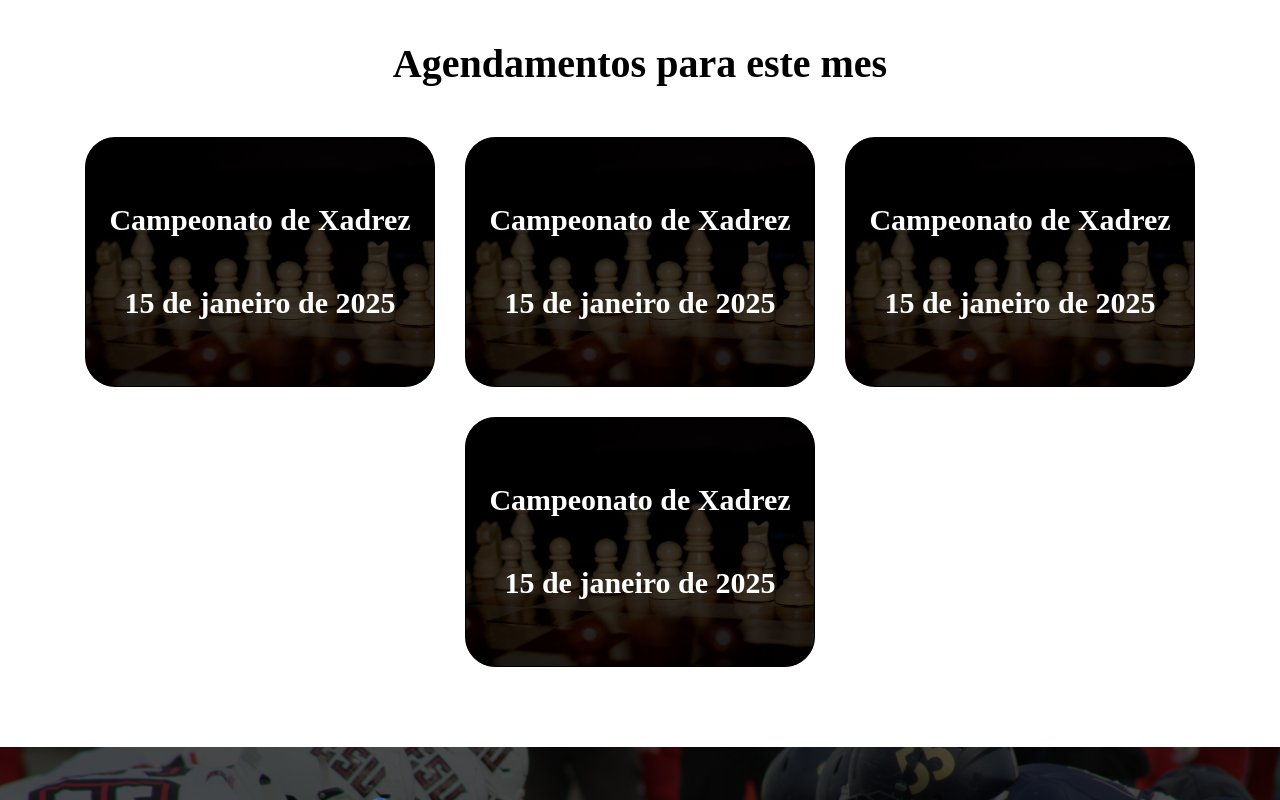
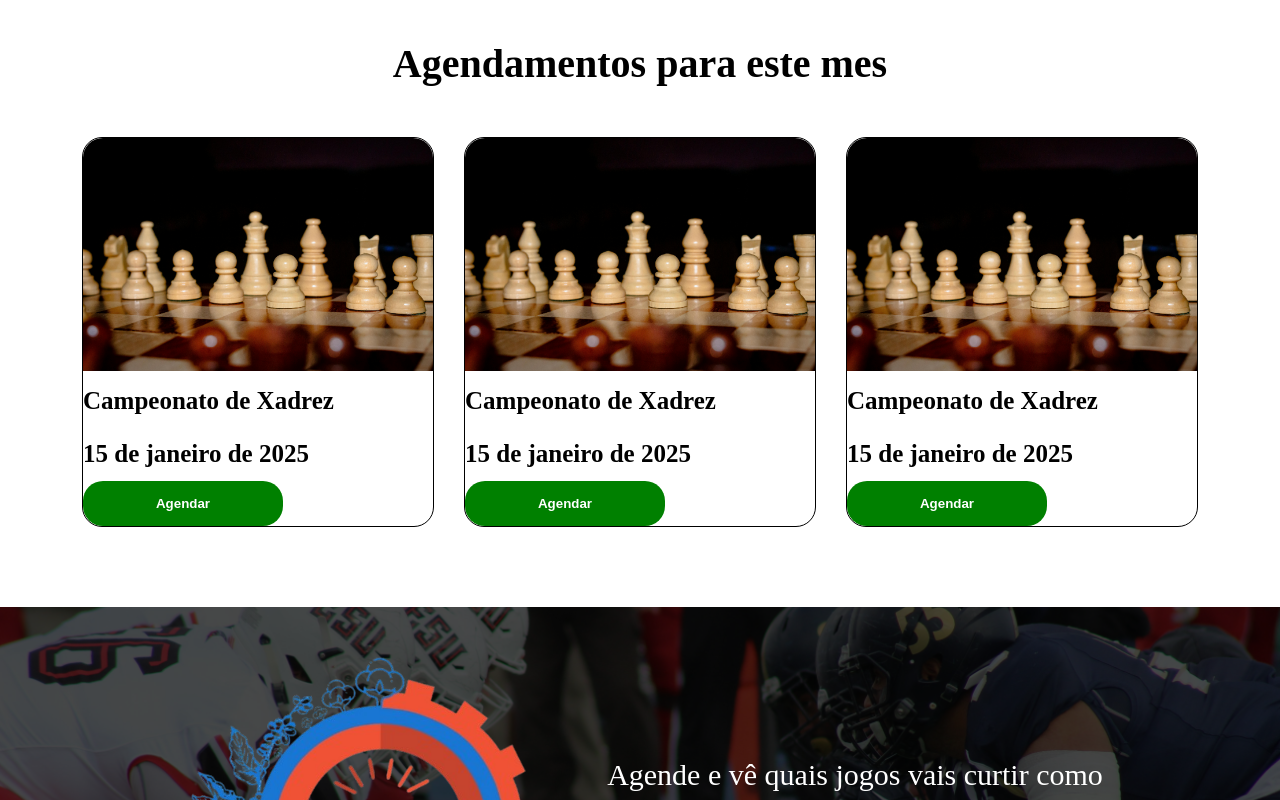
Before and after one commit to ManuelPiresLuis01/VictorSport, a React (Vite) app: page / in a window 1280 px wide. Shown: the part 680-1480 px from the top of the page. Built offline with nearby package versions, Linux system fonts and the light colour scheme.

Commit message:
criacao do card de agendar

```diff
--- a/src/assets/components/cardsInformation/cardsInformation.css
+++ b/src/assets/components/cardsInformation/cardsInformation.css
@@ -57,36 +57,21 @@ span {
     margin-bottom: 0;
 }
 
-.agendamento p{
-    font-size: 30px;
-    color: white;
+
+.agendamento {
+    border: 1px solid black;
+    border-radius: 20px;
+}
+
+
+.agendamento img {
+    width: 350px;
+    border-top-right-radius: 20px;
+    border-top-left-radius: 20px;
+}
+
+.agendamento p {
+    font-size: 25px;
+    color: black;
     font-weight: bold;
 }
-
-.agendamento {
-    background: url(../../images/xadrez.jpg);
-    background-size: cover;
-    background-position: center;
-    background-blend-mode: color;
-    background-color: #000000c5;
-    cursor: pointer;
-    border: 1px solid black;
-    border-radius: 30px;
-    width: 350px;
-    height: 250px;
-    display: flex;
-    flex-direction: column;
-    align-items: center;
-    justify-content: center;
-    transition: 1s;
-}
-
-.agendamento:hover{
-    background-color: #00000093;
-    background: url(../../images/xadrez.jpg);
-    background-size: cover;
-}
-
-.title {
-    margin-bottom: 30px;
-}
--- a/src/assets/components/cardsInformation/cardsInformation.jsx
+++ b/src/assets/components/cardsInformation/cardsInformation.jsx
@@ -1,7 +1,8 @@
 import "./cardsInformation.css"
 import star from "../../images/Star1.png"
+import { ButtonAgendar } from "../button/button"
 
-function Cards(p){
+function Cards(p) {
     return (
         <div className="cards">
             <div className="card">
@@ -35,13 +36,21 @@ function Cards(p){
     )
 }*/
 
-function CardAgendamento(p){
+function CardAgendamento(p) {
     return (
         <div className="agendamento">
+            <div className="inforCard">
+                <img src={p.img} />
                 <p className="title">{p.title}</p>
                 <p className="date">{p.date}</p>
+                < ButtonAgendar
+                    path="/login"
+                    nome="Agendar"
+                />
+            </div>
+
         </div>
     )
 }
 
-export {Cards, /*,Card*/ CardAgendamento}
+export { Cards, /*,Card*/ CardAgendamento }
--- a/src/assets/pages/index/Index.jsx
+++ b/src/assets/pages/index/Index.jsx
@@ -4,7 +4,8 @@ import { Link } from "react-router-dom"
 import { Cards, CardAgendamento } from "../../components/cardsInformation/cardsInformation"
 import "./index.css"
 import Footer from "../../components/footer/footer"
-import img1 from "../../images/Ellipse10.png"
+import imgAgendamento from "../../images/xadrez.jpg"
+import img1 from "../../images/Ellipse11.png"
 import img2 from "../../images/Ellipse11.png"
 import img3 from "../../images/Ellipse12.png"
 
@@ -29,22 +30,22 @@ function Index() {
                 <h1 className="evento-agendado">Agendamentos para este mes</h1>
 
                 <div className="eventos-agendados">
-                    <CardAgendamento
+                 <CardAgendamento
+                        img={imgAgendamento}
                         title="Campeonato de Xadrez"
                         date="15 de janeiro de 2025"
                     />
                     <CardAgendamento
+                       img={imgAgendamento}
                         title="Campeonato de Xadrez"
                         date="15 de janeiro de 2025"
                     />
                     <CardAgendamento
+                        img={imgAgendamento}
                         title="Campeonato de Xadrez"
                         date="15 de janeiro de 2025"
                     />
-                    <CardAgendamento
-                        title="Campeonato de Xadrez"
-                        date="15 de janeiro de 2025"
-                    />
+
                 </div>
 
                 <div className="logo">
```
Lines whose indentation alone changed are shown as unchanged.
